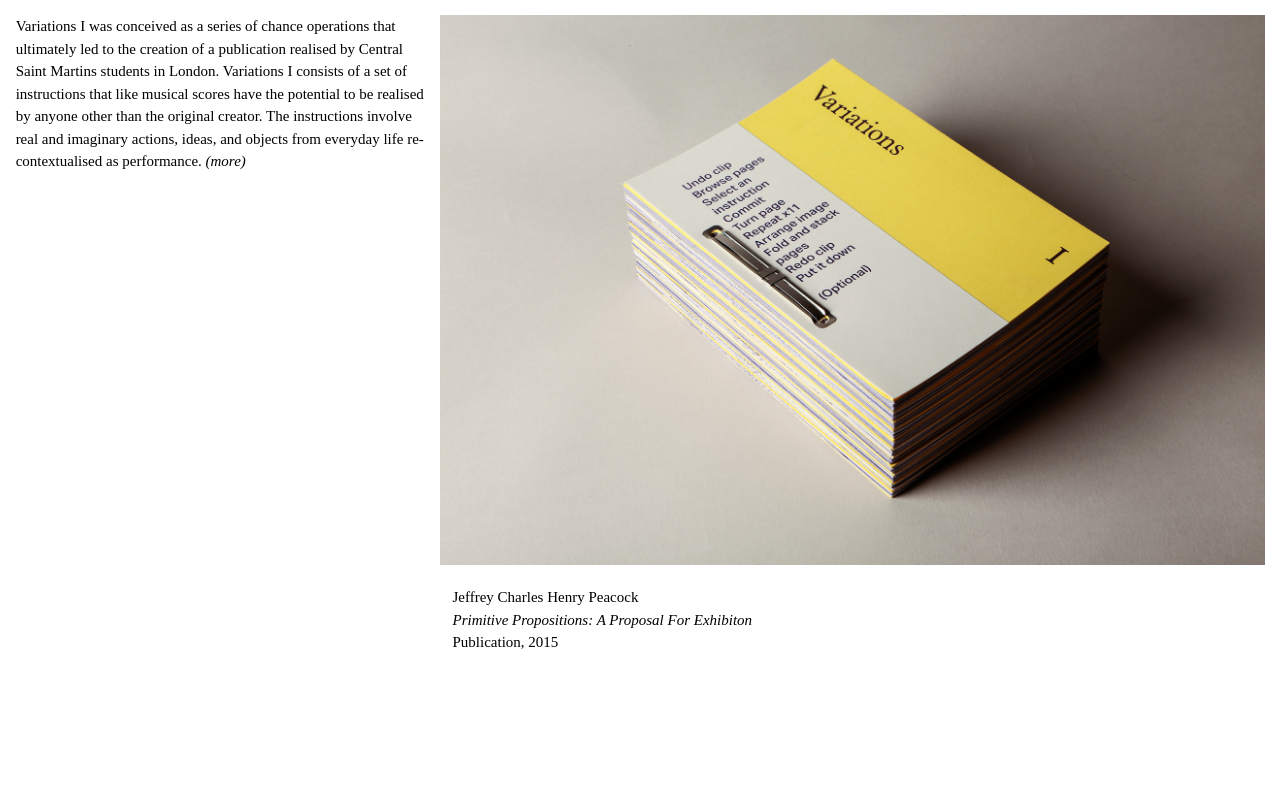
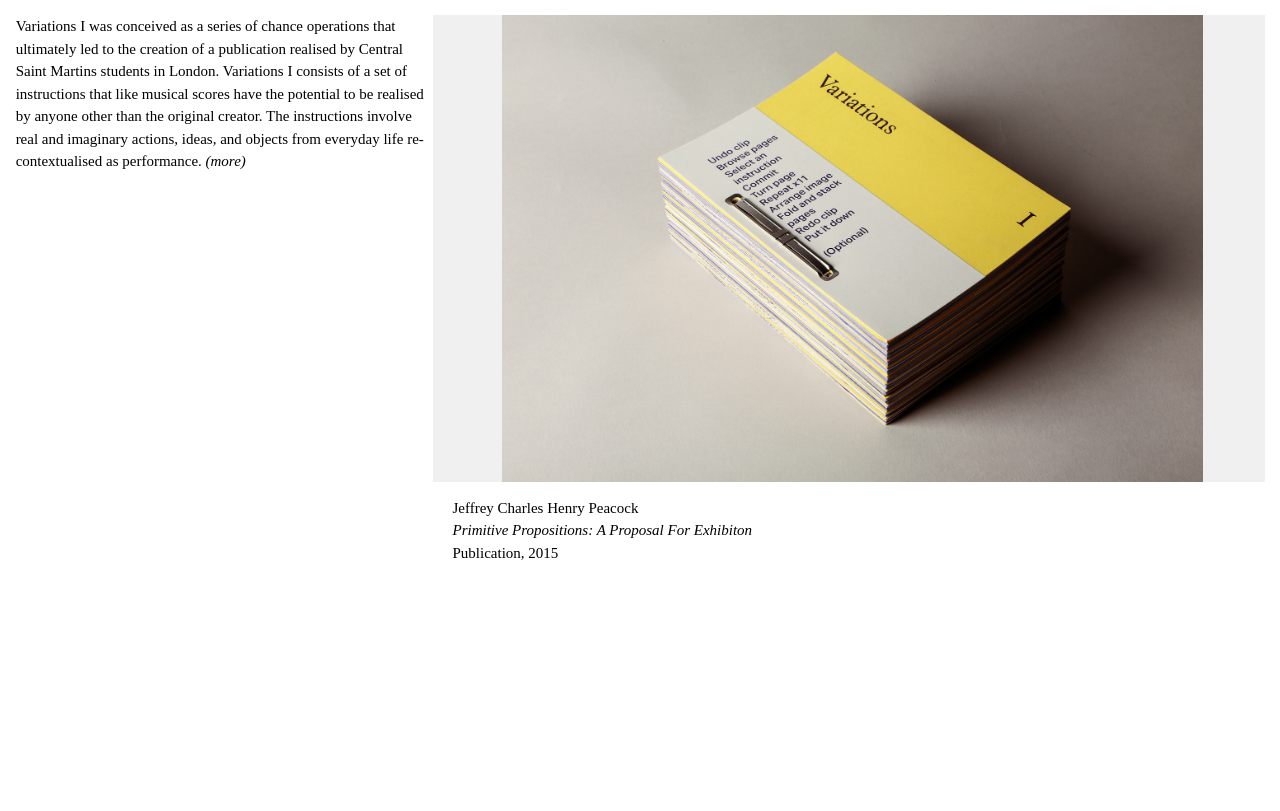
Before and after one commit to jacprada/StudioBergini, a PHP site: page / in a window 1280 px wide. Shown: the part 100-911 px from the top of the page. Run offline with PHP 8.4, Linux system fonts and the light colour scheme; some libraries are stand-ins or nearby versions.

Commit message:
more fixing for image

```diff
--- a/css/style.css
+++ b/css/style.css
@@ -195,6 +195,7 @@ div.project-left {
 div.project-right {
   display: inline-block;
   width: 66.6%;
+  background-color: #F0F0F0;
   float: right;
   text-align: left;
 }
@@ -254,9 +255,10 @@ p.close-menu-text {
 }
 
 img {
-  overflow: hidden;
   padding-left: 7.5px;
-  width: 100%;
+  width: 85%;
+  display: block;
+  margin: 0 auto;
 }
 
 h1.work-author {
--- a/js/app.js
+++ b/js/app.js
@@ -47,13 +47,13 @@ $(function() {
     if($(this).hasClass('read-more')) {
     $(this).text('(less)');
     $('.project-right img').css('display', 'none');
-    $('.text-center, .text-right').css('display', 'inline-block');
+    $('.text-center, .text-right').css('display', 'block');
     $(this).removeClass('read-more');
     $(this).addClass('read-less');
   } else {
     $(this).text('(more)');
     $('.text-center, .text-right').css('display', 'none');
-    $('.project-right img').css('display', 'inline');
+    $('.project-right img').css('display', 'block');
     $(this).removeClass('read-less');
     $(this).addClass('read-more');
   }
```
